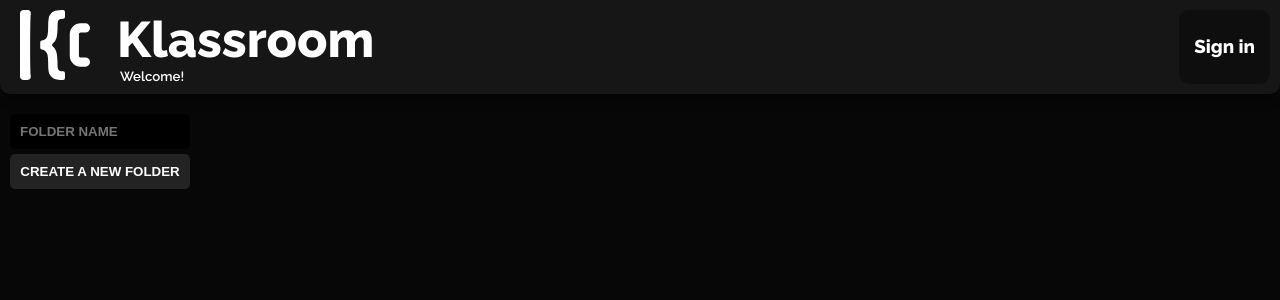
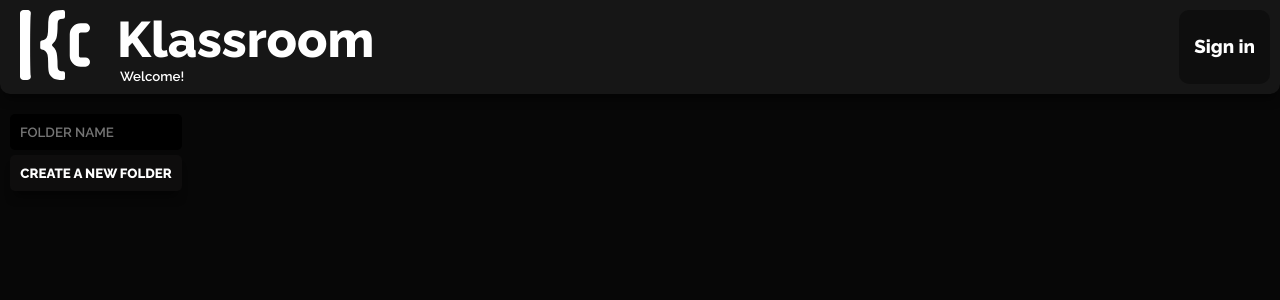
Before and after one commit to itsbadr/klassroom, a Next.js app in the folder client/: page / in a window 1280 px wide. Shown: the top 300 px of the page. Built offline with nearby package versions, Linux system fonts and the light colour scheme; no server answers.

Commit message:
make folder form input prettier ✨

```diff
--- a/client/styles/FolderForm.module.css
+++ b/client/styles/FolderForm.module.css
@@ -1,12 +1,12 @@
 .form {
     display: flex;
     flex-direction: column;
-    max-width: 180px;
+    max-width: 172px;
 }
 
 .form > input {
     color: white;
-    font-weight: bold;
+    font-family: 'Raleway', sans-serif;
     padding: 10px;
     border-radius: 5px;
     border: none;
@@ -16,13 +16,16 @@
 
 .form > button {
     color: white;
+    font-family: 'Raleway', sans-serif;
     font-weight: bold;
     margin: 5px 0;
     padding: 10px;
     border-radius: 5px;
     border: none;
     cursor: pointer;
-    background-color: rgb(36, 35, 35);
+    box-shadow: 0 10px 10px -5px rgba(0, 0, 0, 0.5);
+    background-color: rgb(14, 13, 13);
+    transition: background-color 0.20s ease-out;
 }
 
 .form > button:hover {
```
